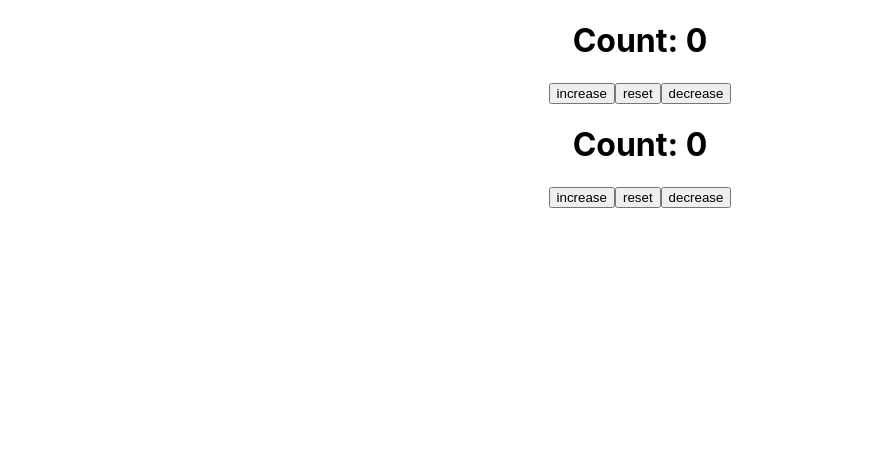
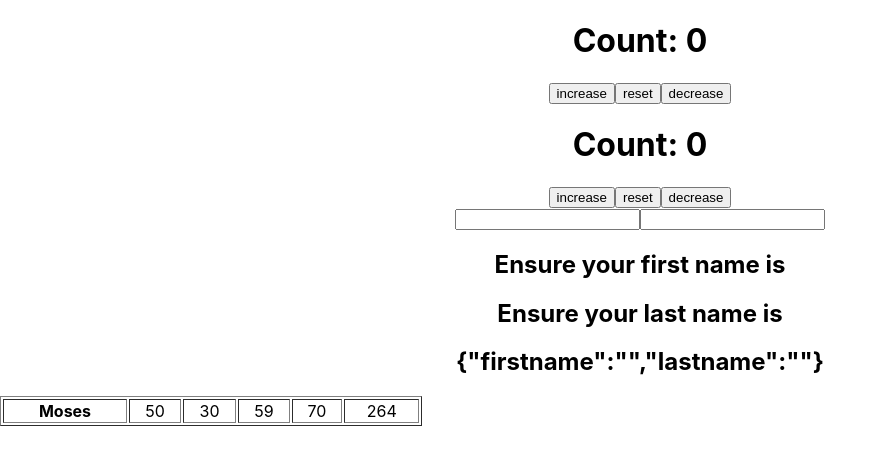
Before and after one commit to techla2019/one, a React (Create React App) app: page / in a window 1280 px wide. Shown: the top 464 px of the page, without its empty margins (0-888 px from the left). Built offline with nearby package versions, Linux system fonts and the light colour scheme.

Commit message:
addition of the table

```diff
--- a/src/App.js
+++ b/src/App.js
@@ -1,7 +1,10 @@
 
 import './App.css';
 import Count from './components/Count';
+import Fm from './components/Fm';
 import Non from './components/Non';
+import Table from './components/Table';
+
 
 function App() {
   return (
@@ -9,6 +12,9 @@ function App() {
       <>
       <Count />
       <Non />
+      <Fm />
+      <Table />
+
       </>
 
     </div>
--- /dev/null
+++ b/src/components/Fm.js
@@ -0,0 +1,19 @@
+import React, {useState} from 'react'
+
+function Fm() {
+    const [name, setname]=useState({firstname:'', lastname:''})
+  return (
+    <div>
+
+        <form>
+            <input type='text' onChange={e=>setname({...name,firstname: e.target.value})}/>
+            <input type='text' onChange={e=>setname({...name,lastname: e.target.value})}/>
+            <h2>Ensure your first name is {name.firstname}</h2>
+            <h2>Ensure your last name is {name.lastname}</h2>
+            <h2>{JSON.stringify(name)}</h2>
+        </form>
+        </div>
+  )
+}
+
+export default Fm
--- a/src/components/Non.js
+++ b/src/components/Non.js
@@ -1,13 +1,14 @@
 import React,{useState} from 'react'
 
 function Non() {
-    const [count, setcount]=useState(0)
+    const initial =0;
+    const [count, setcount]=useState(initial)
   return (
     <div>
         <h1>Count: {count}</h1>
-        <button onClick={()=>setcount(count + 1)}>increase</button>
-        <button onClick={()=>setcount(count - count )}>reset</button>
-        <button onClick={()=>setcount(count - 1)}>decrease</button>
+        <button onClick={()=>setcount(count=>count + 2)}>increase</button>
+        <button onClick={()=>setcount( initial)}>reset</button>
+        <button onClick={()=>setcount(prevcount=> prevcount -1)}>decrease</button>
     </div>
   )
 }
--- /dev/null
+++ b/src/components/Table.js
@@ -0,0 +1,28 @@
+import React from 'react'
+const one ="Moses"
+const two1=50;
+const two2=30;
+const two3=59;
+const two4=70;
+const two5=55;
+const twott=two1+two2+two3+two4+two5;
+
+
+function Table() {
+  return (
+    <div>
+        <table border="1px" width="33%">
+            <tr>
+                <th>{one}</th>
+                <td id='one'>{two1}</td>
+                <td id='tw'>{two2}</td>
+                <td id='th'>{two3}</td>
+                <td id='fo'>{two4}</td>
+                <td id='fv'>{twott}</td>
+            </tr>
+        </table>
+    </div>
+  )
+}
+
+export default Table
```
